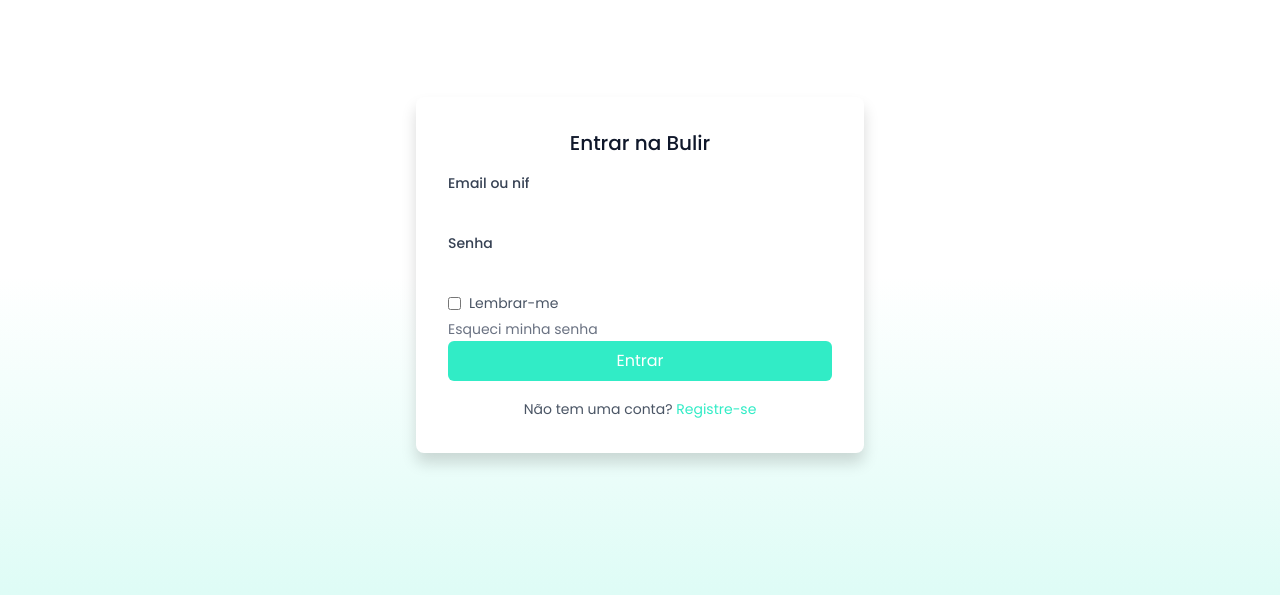
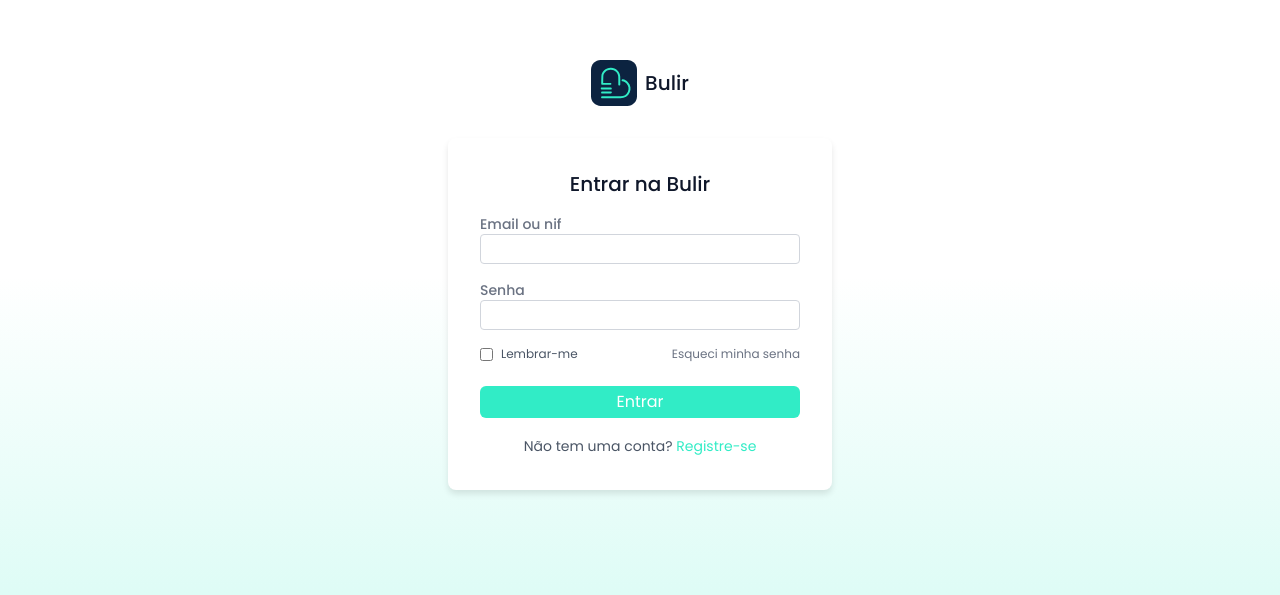
Before and after one commit to emanuel-malungo/Bulir, a Next.js app in the folder frontend-web/: page /auth/login in a window 1280 px wide. Shown: the part 125-720 px from the top of the page. Built offline with nearby package versions, Linux system fonts and the light colour scheme.

Commit message:
feat: aprimorar página de login com ícone, labels e melhorias de estilo

```diff
--- a/frontend-web/src/app/auth/login/page.tsx
+++ b/frontend-web/src/app/auth/login/page.tsx
@@ -2,21 +2,13 @@
 
 'use client';
 
-import { Mail, Lock } from 'lucide-react';
 import Link from 'next/link';
 import { useState } from 'react';
+import Image from 'next/image';
+import icon from '@/assets/images/bulir.svg';
 
 export default function Login() {
-  const [loading, setLoading] = useState(false);
-  const [errors, setErrors] = useState<Record<string, string>>({});
 
-  const handleSubmit = async (e: React.FormEvent<HTMLFormElement>) => {
-    e.preventDefault();
-    setLoading(true);
-
-    // TODO: Implementar lógica de login
-    setTimeout(() => setLoading(false), 1000);
-  };
 
   return (
     <div className="min-h-screen w-full bg-white relative overflow-hidden">
@@ -24,31 +16,35 @@
       {/* Gradiente de fundo com cor accent */}
       <div className="absolute inset-0 bg-linear-to-t from-accent/20 via-transparent to-transparent"></div>
 
-      <form  className="relative z-10 flex min-h-screen items-center justify-center">
-        <div className="w-full max-w-md rounded-lg bg-white p-8 shadow-lg">
+      <form  className="relative z-10 flex min-h-screen items-center justify-center flex-col">
+        <div className="flex items-center space-x-2 mb-8">
+          <Image src={icon} alt="Bulir" />
+          <span className="text-xl font-medium">Bulir</span>
+        </div>
+        <div className="w-full max-w-sm rounded-lg bg-white p-8 shadow-md">
             <h1 className='text-center font-medium text-xl' >Entrar na Bulir</h1>
             <div>
               <div>
-              <label className="block text-sm font-medium text-gray-700 mt-4">Email ou nif</label>
-              <input type="text" className='w-full border-gray-200'  />
+              <label className="block text-sm font-medium text-gray-500 mt-4">Email ou nif</label>
+              <input type="text" className='w-full border border-gray-300 rounded px-3 py-1 text-sm focus:outline-none focus:ring-1 focus:ring-accent/50' />
               </div>
               <div>
-                <label className="block text-sm font-medium text-gray-700 mt-4">Senha</label>
-                <input type="password" />
+                <label className="block text-sm font-medium text-gray-500 mt-4">Senha</label>
+                <input type="password" className='w-full border border-gray-300 rounded px-3 py-1 text-sm focus:outline-none focus:ring-1 focus:ring-accent/50' />
               </div>
             </div>
             <div>
-              <div>
-                <label className="inline-flex items-center mt-4">
+              <div className="flex items-center justify-between mt-4">
+                <label className="inline-flex items-center">
                   <input type="checkbox" className="form-checkbox text-accent" />
-                  <span className="ml-2 text-sm text-gray-600">Lembrar-me</span>
+                  <span className="ml-2 text-xs text-gray-600">Lembrar-me</span>
                 </label>
+                <a href="#" className="text-xs text-gray-500 hover:underline">
+                  Esqueci minha senha
+                </a>
               </div>
-              <a href="#" className="text-sm text-gray-500 hover:underline">
-                Esqueci minha senha
-              </a>
             </div>
-            <button type="submit" className="w-full bg-accent text-white py-2 px-4 rounded-md hover:bg-accent/80 focus:outline-none focus:ring-2">
+            <button type="submit" className="w-full bg-accent text-white py-1 px-4 rounded-md hover:bg-accent/80 focus:outline-none focus:ring-2 mt-6 cursor-pointer">
               Entrar
             </button>
 
```
